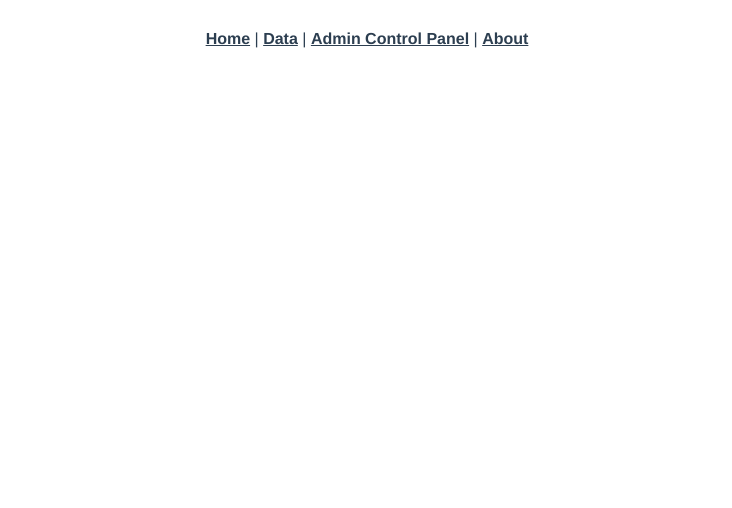
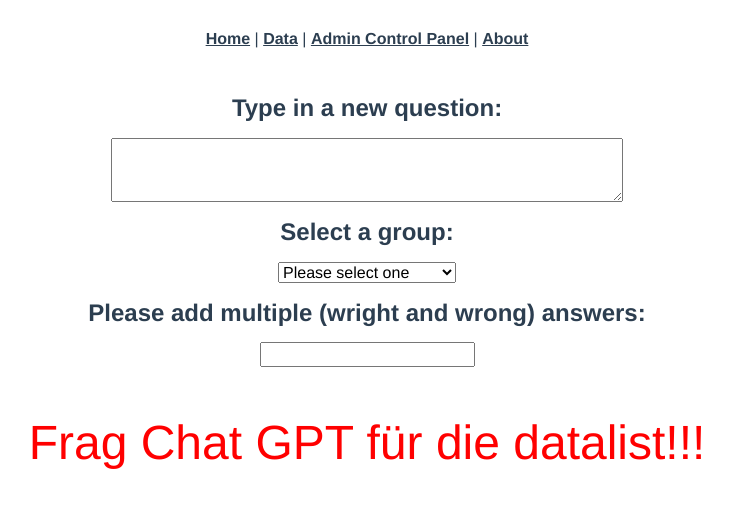
Before and after one commit to sadeg-akbarian/quizbox2, a Vue app: page /createnewquestion in a window 1280 px wide. Shown: the top 508 px of the page, without its empty margins (273-1005 px from the left). Built offline with nearby package versions, Linux system fonts and the light colour scheme; no server answers.

Commit message:
feat: new router-view 'CreateNewQuestion' added but still not fully completed

```diff
--- a/src/router/index.js
+++ b/src/router/index.js
@@ -26,6 +26,11 @@
     name: "adminControlPanel",
     component: () => import("../views/AdminControlPanel.vue"),
   },
+  {
+    path: "/createnewquestion",
+    name: "createnewquestion",
+    component: () => import("../views/CreateNewQuestion.vue"),
+  },
 ];
 
 const router = createRouter({
--- a/src/views/AdminControlPanel.vue
+++ b/src/views/AdminControlPanel.vue
@@ -29,7 +29,10 @@
         <option :value="idForJs">Basic JS</option>
       </select>
     </div>
-    <button type="button" class="createQuestion">Create Question</button>
+    <!-- <button type="button" class="createQuestion">Create Question jdjfd</button> -->
+    <router-link :to="{ name: 'createnewquestion' }" class="createQuestion"
+      >Create new question</router-link
+    >
   </form>
   <ol>
     <li v-for="question of questionsSorted" :key="question.id">
@@ -196,12 +199,15 @@
 }
 
 .createQuestion {
-  width: 13vw;
+  text-decoration: none;
+  width: 15rem;
   margin-top: 1rem;
   background-color: rgb(240, 168, 61);
   font-size: 1.25rem;
   font-weight: 600;
   padding-block: 0.5em;
+  padding-inline: 0.75em;
+  border: 0.15rem solid black;
   border-radius: 0.5em;
 }
 
--- /dev/null
+++ b/src/views/CreateNewQuestion.vue
@@ -0,0 +1,67 @@
+<template>
+  <form>
+    <label for="typeInQuestion">Type in a new question:</label>
+    <textarea
+      name=""
+      id="typeInQuestion"
+      v-model="suggestedNewQuestion"
+    ></textarea>
+    <label for="groupSelection">Select a group:</label>
+    <select name="" id="groupSelection" v-model="selectedGroup">
+      <option disabled value="">Please select one</option>
+      <option value="htmlAndCss">Basic HTML and CSS</option>
+      <option value="js">Basic JS</option>
+    </select>
+    <label for="oneAnswer"
+      >Please add multiple (wright and wrong) answers:</label
+    >
+    <input type="text" list="newAnswers" id="oneAnswer" />
+    <datalist id="newAnswers" @keyup.prevent.enter="addNewAnswer($event)">
+      <option value="jbljfgh">nhdslj</option>
+      <option value="xxxxx">Hallo</option>
+    </datalist>
+  </form>
+  <p>Frag Chat GPT für die datalist!!!</p>
+</template>
+
+<script>
+export default {
+  name: "CreateNewQuestion",
+  data() {
+    return {
+      suggestedNewQuestion: "",
+      selectedGroup: "",
+      suggestedAnswers: [],
+    };
+  },
+  methods: {
+    addNewAnswer(event) {
+      console.log(event);
+    },
+  },
+};
+</script>
+
+<style scoped>
+p {
+  font-size: 3rem;
+  color: red;
+}
+
+form {
+  display: flex;
+  flex-direction: column;
+  align-items: center;
+}
+
+label {
+  font-size: 1.5rem;
+  font-weight: 600;
+  margin-block: 1rem;
+}
+
+textarea {
+  width: 40vw;
+  height: 5vw;
+}
+</style>
```
